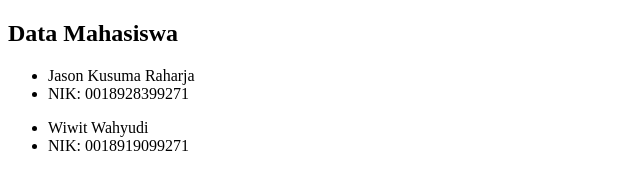
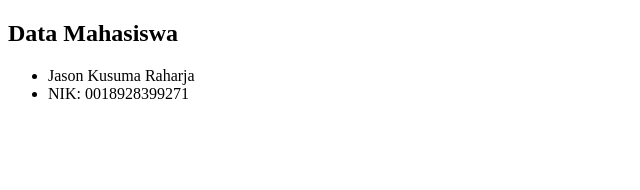
Before and after one commit to mikedev1605/GitTutorial, a plain HTML site: page mahasiswa.html in a window 1280 px wide. Shown: the whole page, without its empty margins (0-640 px from the left). Drawn offline with Linux system fonts and the light colour scheme.

Commit message:
Hilangkan 1 mahasiswa

```diff
--- a/mahasiswa.html
+++ b/mahasiswa.html
@@ -12,9 +12,5 @@
         <li>Jason Kusuma Raharja</li>
         <li>NIK: 0018928399271</li>
     </ul>
-    <ul>
-        <li>Wiwit Wahyudi</li>
-        <li>NIK: 0018919099271</li>
-    </ul>
 </body>
 </html>
```
